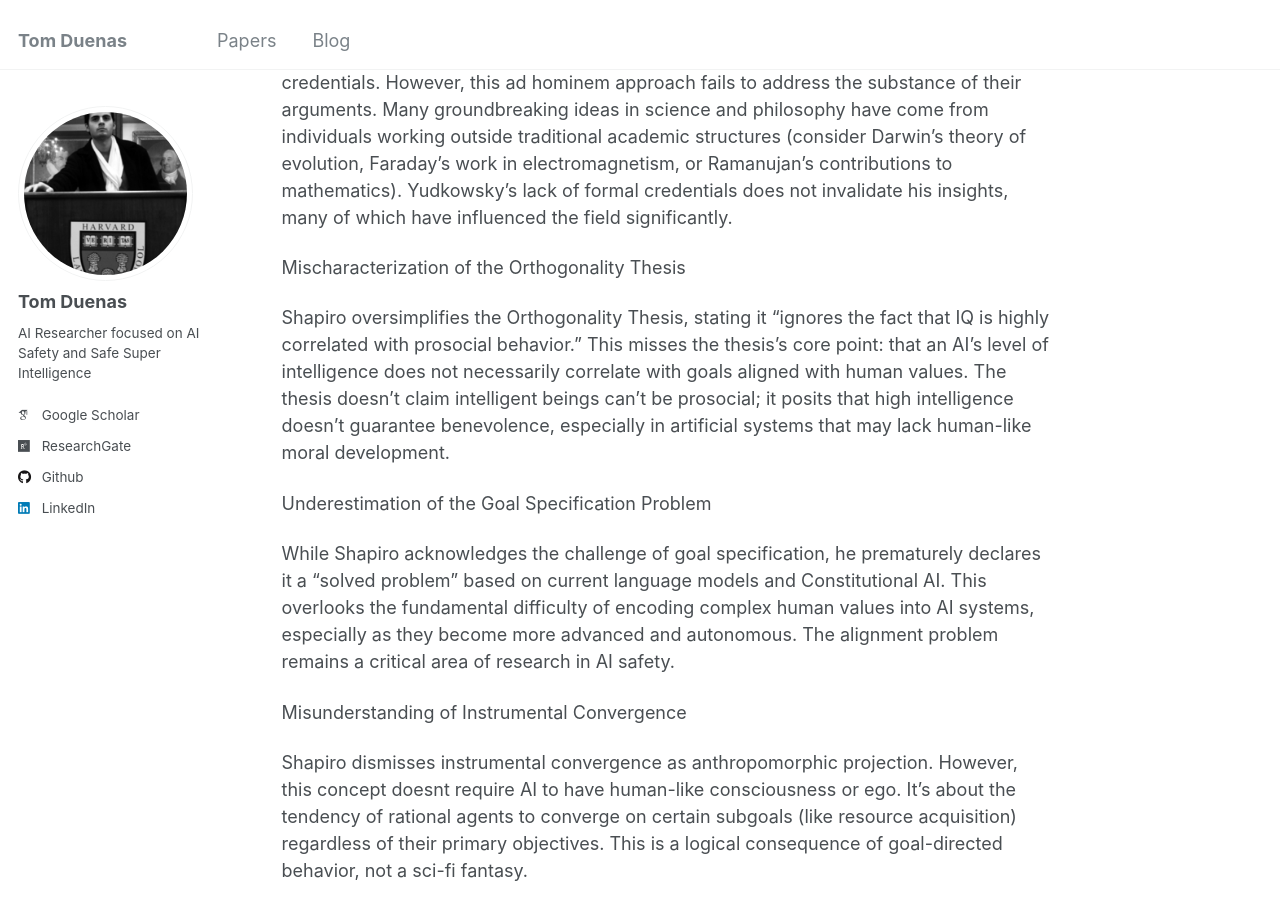
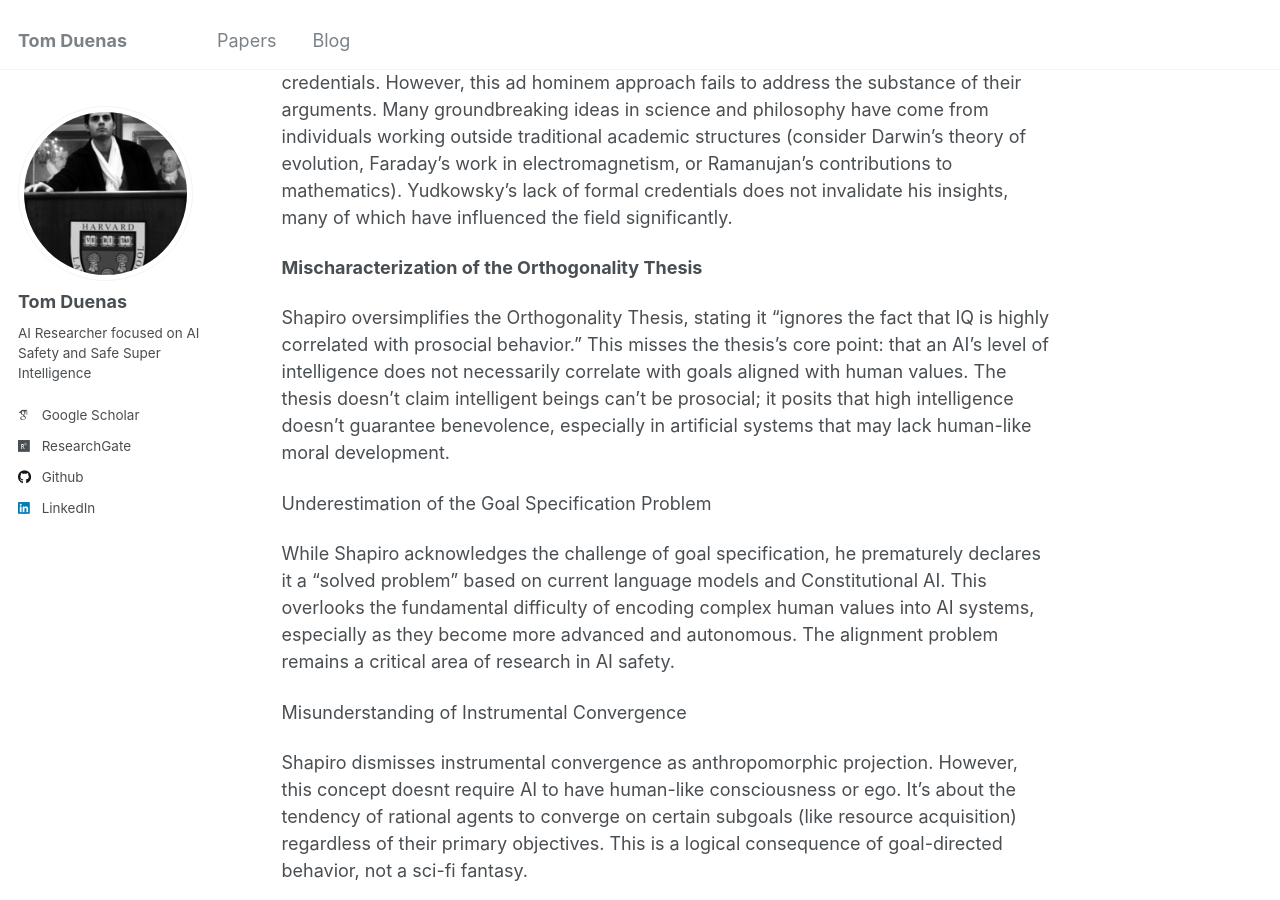
Before and after one commit to TomDuenas/tomduenas.github.io, a Jekyll site: the page built from _posts/2024-09-12-in-defense-of-cautionary-voices.md, in a window 1280 px wide and 900 px high, scrolled down 479 px. Built offline with Jekyll 4.4.1, drawn with Linux system fonts in a browser that asks for light colours; some web fonts are replaced.

```diff
--- a/_posts/2024-09-12-in-defense-of-cautionary-voices.md
+++ b/_posts/2024-09-12-in-defense-of-cautionary-voices.md
@@ -15,7 +15,7 @@ As a political scientist and AI researcher, I believe we must approach these iss
 
 Shapiro attempts to discredit Eliezer Yudkowsky and others by questioning their credentials. However, this ad hominem approach fails to address the substance of their arguments. Many groundbreaking ideas in science and philosophy have come from individuals working outside traditional academic structures (consider Darwin's theory of evolution, Faraday's work in electromagnetism, or Ramanujan's contributions to mathematics). Yudkowsky's lack of formal credentials does not invalidate his insights, many of which have influenced the field significantly.
 
-Mischaracterization of the Orthogonality Thesis
+**Mischaracterization of the Orthogonality Thesis**
 
 Shapiro oversimplifies the Orthogonality Thesis, stating it "ignores the fact that IQ is highly correlated with prosocial behavior." This misses the thesis's core point: that an AI's level of intelligence does not necessarily correlate with goals aligned with human values. The thesis doesn't claim intelligent beings can't be prosocial; it posits that high intelligence doesn't guarantee benevolence, especially in artificial systems that may lack human-like moral development.
 
```
